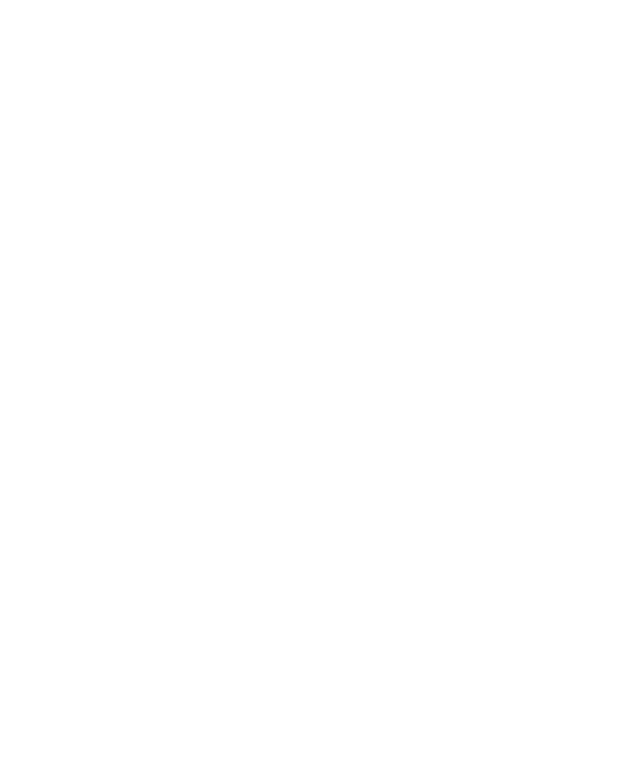
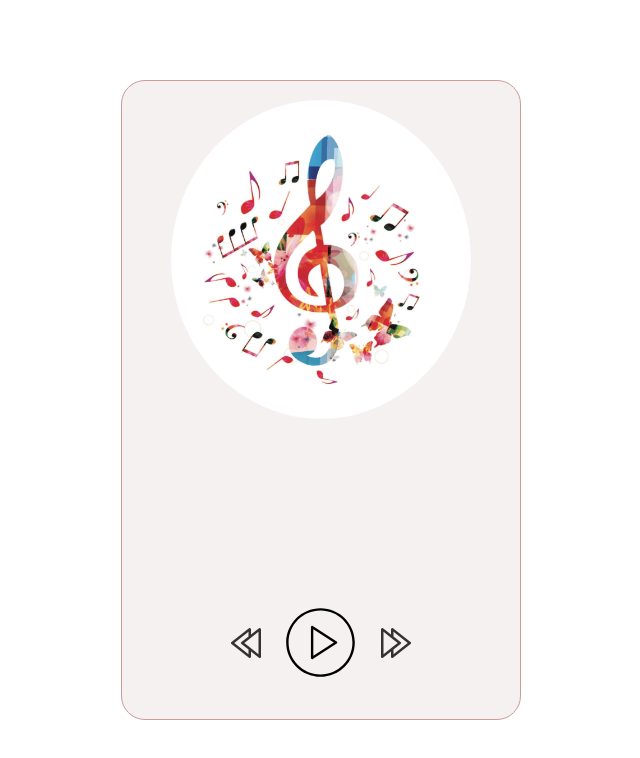
Before and after one commit to glory-arisah/Music-player, a plain HTML site: page index.html in a window 1280 px wide. Shown: the whole page, without its empty margins (319-959 px from the left). Drawn offline with Linux system fonts and the light colour scheme.

Commit message:
basic styling

```diff
--- a/index.html
+++ b/index.html
@@ -8,9 +8,19 @@
   <title>Music player</title>
 </head>
 <body>
-  <main class="music-player__wrapper">
-    <div></div>
-    <div></div>
+  <main class="musicplayer__wrapper">
+    <div class="song__img--container"></div>
+    <div class="song--controls">
+      <p class="controls prev">
+        <img src="./prev-btn.svg" alt="">
+      </p>
+      <p class="controls play pause">
+        <img src="./play-btn.svg" alt="playBtn" class="play-svg">
+      </p>
+      <p class="controls next">
+        <img src="./next-btn.svg" alt="">
+      </p>
+    </div>
   </main>
   <script src="./app.js"></script>
 </body>
--- a/style.css
+++ b/style.css
@@ -0,0 +1,45 @@
+* {
+  margin: 0;
+  padding: 0;
+  box-sizing: border-box;
+}
+
+body {
+  display: grid;
+  height: 100vh;
+  place-items: center;
+}
+
+.musicplayer__wrapper {
+  width: 60%;
+  height: 80%;
+  max-width: 400px;
+  display: flex;
+  flex-direction: column;
+  align-items: center;
+  border: 1px solid rgb(207, 154, 154);
+  border-radius: 1.5rem;
+  justify-content: space-between;
+  background-color: rgb(245, 241, 241);
+  z-index: -10;
+}
+
+.song__img--container {
+  width: 80%;
+  max-width: 300px;
+  height: 50%;
+  margin-top: 1.2rem;
+  background-image: url('./song-img.png');
+  background-position: center;
+  background-size: cover;
+  border-radius: 50%;
+  background-repeat: no-repeat;
+}
+
+.song--controls {
+  width: 50%;
+  display: flex;
+  align-items: center;
+  justify-content: space-around;
+  margin-bottom: 2rem;
+}
```
Also changed, not shown: next-btn.svg (added), pause-btn.svg (added), play-btn.svg (added), prev-btn.svg (added), song-img.png (added).
